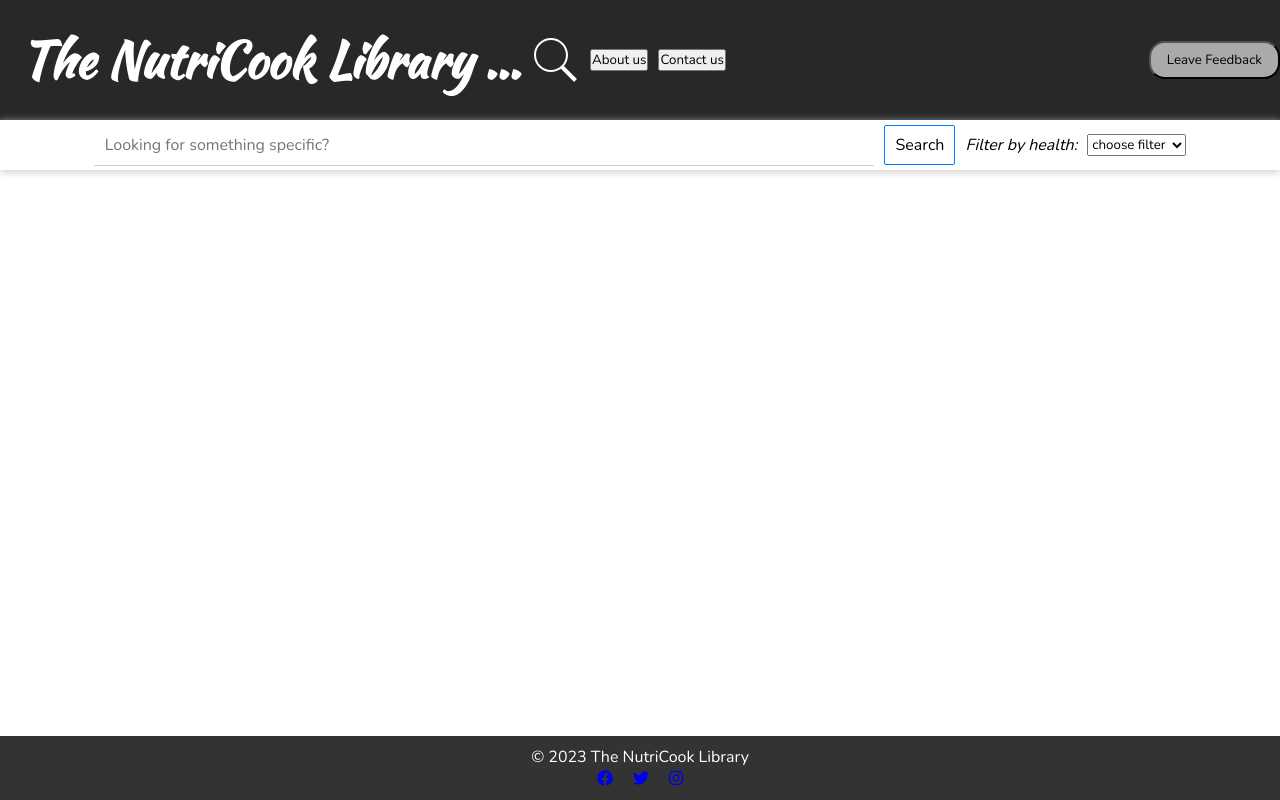
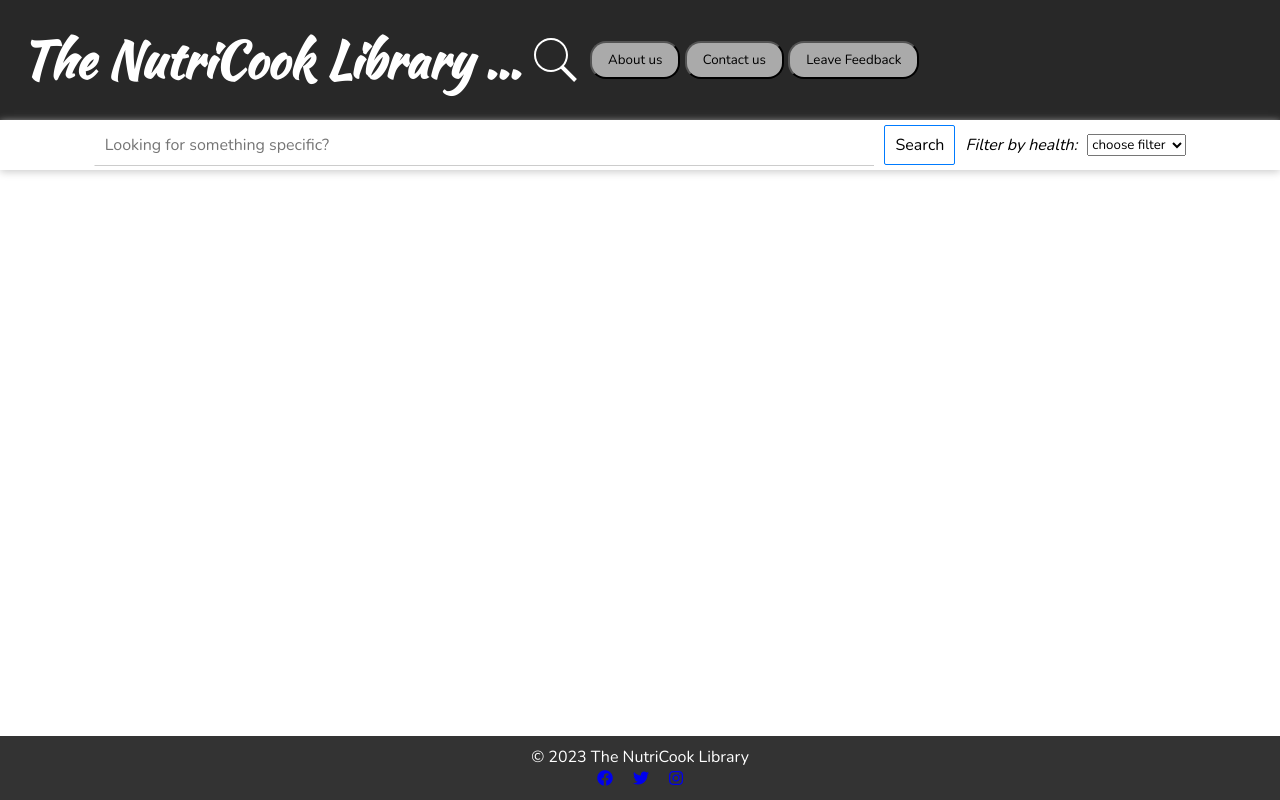
Before and after one commit to Vkerubo/The-Foodie-Library-app, a website: page index.html in a window 1280 px wide. Drawn offline with nearby package versions, Linux system fonts and the light colour scheme; no server answers.

Commit message:
add class to the header buttons

```diff
--- a/index.html
+++ b/index.html
@@ -14,9 +14,11 @@
     <header>
         <h2>The NutriCook Library ...</h2>
         <img src="images/search.svg" alt="search">
-        <button id="about-button">About us</button>
-        <button id="contact-button">Contact us</button>
-        <button id="feedback-button">Leave Feedback</button>
+        <div class="button-group">
+          <button id="about-button">About us</button>
+          <button id="contact-button">Contact us</button>
+          <button id="feedback-button">Leave Feedback</button>
+        </div>
     </header>
 
     <section class="container">
--- a/styles.css
+++ b/styles.css
@@ -344,3 +344,21 @@ footer {
   #feedback-button:hover {
     background-color: #4e8380;
   }
+
+  #contact-button {
+    background-color: #aaa;
+    color: #000;
+    padding: 8px 16px;
+    border-radius: 16px;
+    cursor: pointer;
+    margin-left: auto;
+  }
+
+  #about-button {
+    background-color: #aaa;
+    color: #000;
+    padding: 8px 16px;
+    border-radius: 16px;
+    cursor: pointer;
+    margin-left: auto;
+  }
```
